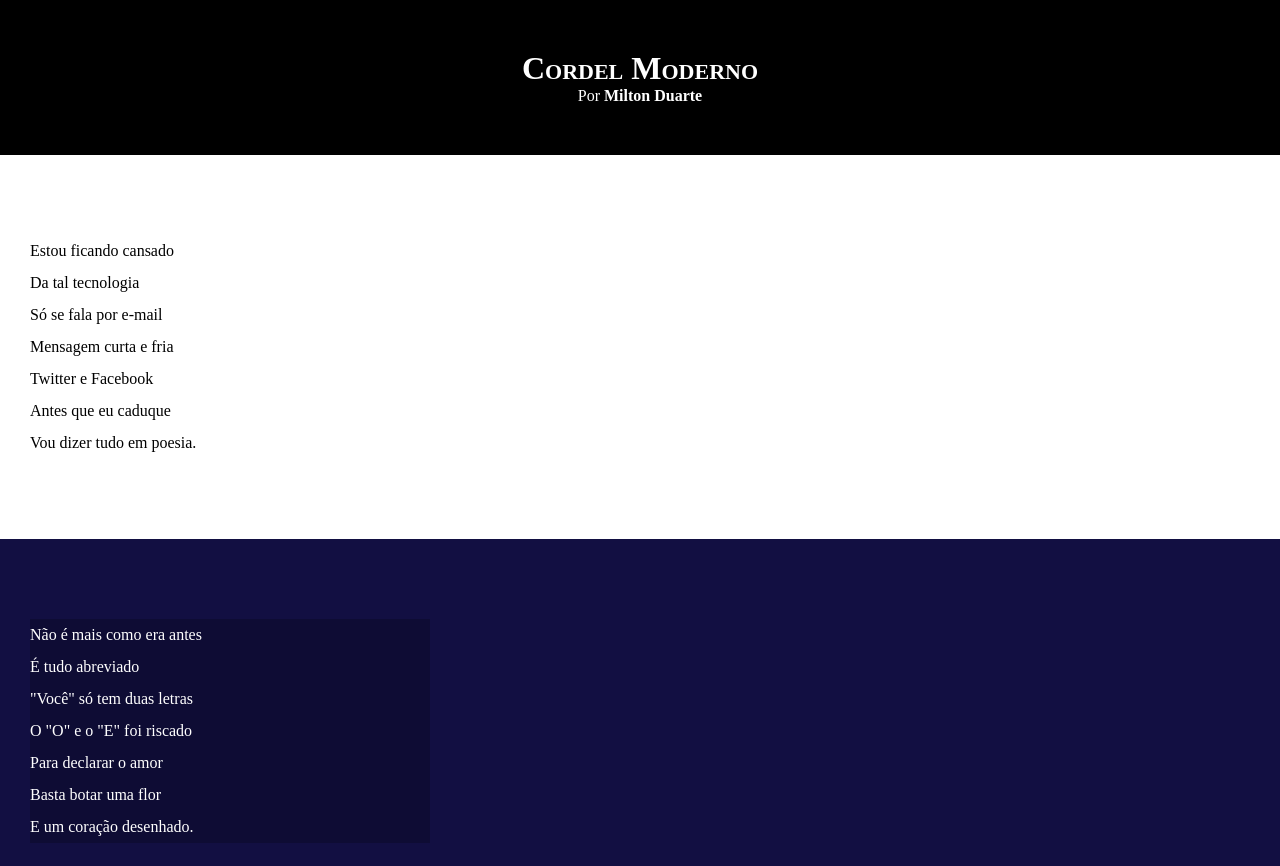
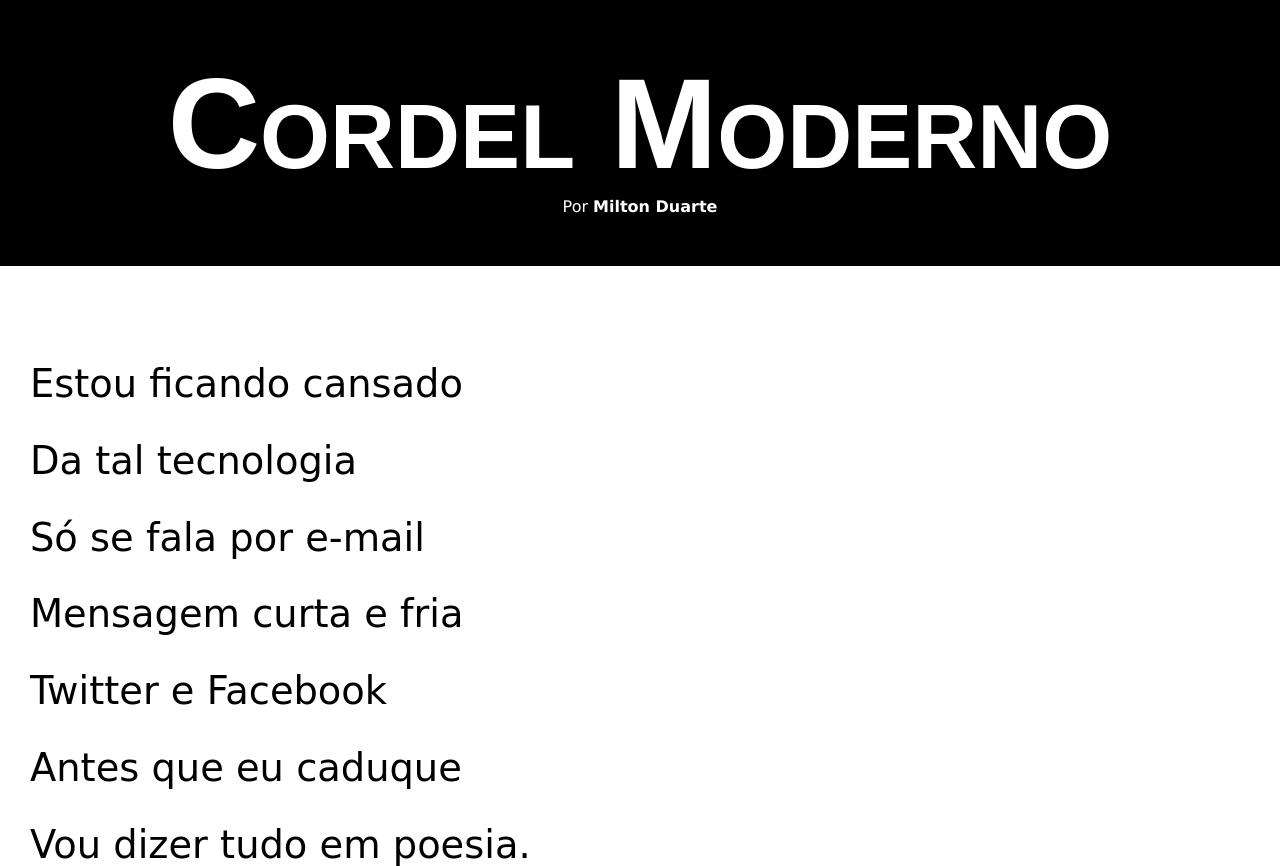
Before and after one commit to millena-kppn/desafios-estudos, a plain HTML site: page modulo 03/exercício012/index.html in a window 1280 px wide. Shown: the top 866 px of the page. Drawn offline with Linux system fonts and the light colour scheme.

Commit message:
update de estilos exc 12

```diff
--- a/modulo 03/exercício012/estilo/style.css
+++ b/modulo 03/exercício012/estilo/style.css
@@ -3,19 +3,34 @@
 *{
    margin: 0px;
    padding: 0px;
+
+}
+/* fonte2 */
+@import url('https://fonts.googleapis.com/css2?family=Passion+One:wght@400;700;900&family=Sriracha&display=swap');
+/* fonte3 */
+@import url('https://fonts.googleapis.com/css2?family=Passion+One:wght@400;700;900&family=Sriracha&display=swap');
+/* desenvovendo var com :root */
+:root{
+   --fonte1: Verdana, Geneva, Tahoma, sans-serif;
+   --fonte2:'Passion One', sans-serif;
+   --fonte3: 'Sriracha', cursive;
 }
 html, body{
    min-height: 100vh;
    background-color: darkgray;
+   font-family: var(--fonte1);
 }
 header{
    background-color: black;
    color: white;
    text-align: center;
+
 }
 header > h1{
    padding-top: 50px;
    font-variant: small-caps;
+   font-family: var(--fonte2);
+   font-size: 10vw;
 }
 header > p{
    padding-bottom: 50px;
@@ -28,12 +43,14 @@ header a, footer a{
 header a:hover, footer a:hover{
    text-decoration: underline;
 }
-/* confg de todos os sections */
+/* confg de todos os sections mesmo com class */
 section{
    padding-top: 10vh;
    padding-bottom: 10vh;
-   line-height: 2.0em;
+   line-height: 2em;
    padding-left: 30px;
+   font-family: var(--fonte3);
+   font-size: 3vw;
 }
 section.normal{
    background-color: white;
@@ -44,7 +61,8 @@ section.imagem{
    color: white;
 }
 section.imagem > p{
-   width: 400px;
+   display: inline-block;
+   padding: 5px;
    background-color: rgba(0, 0, 0, 0.219);
 }
 footer{
```
